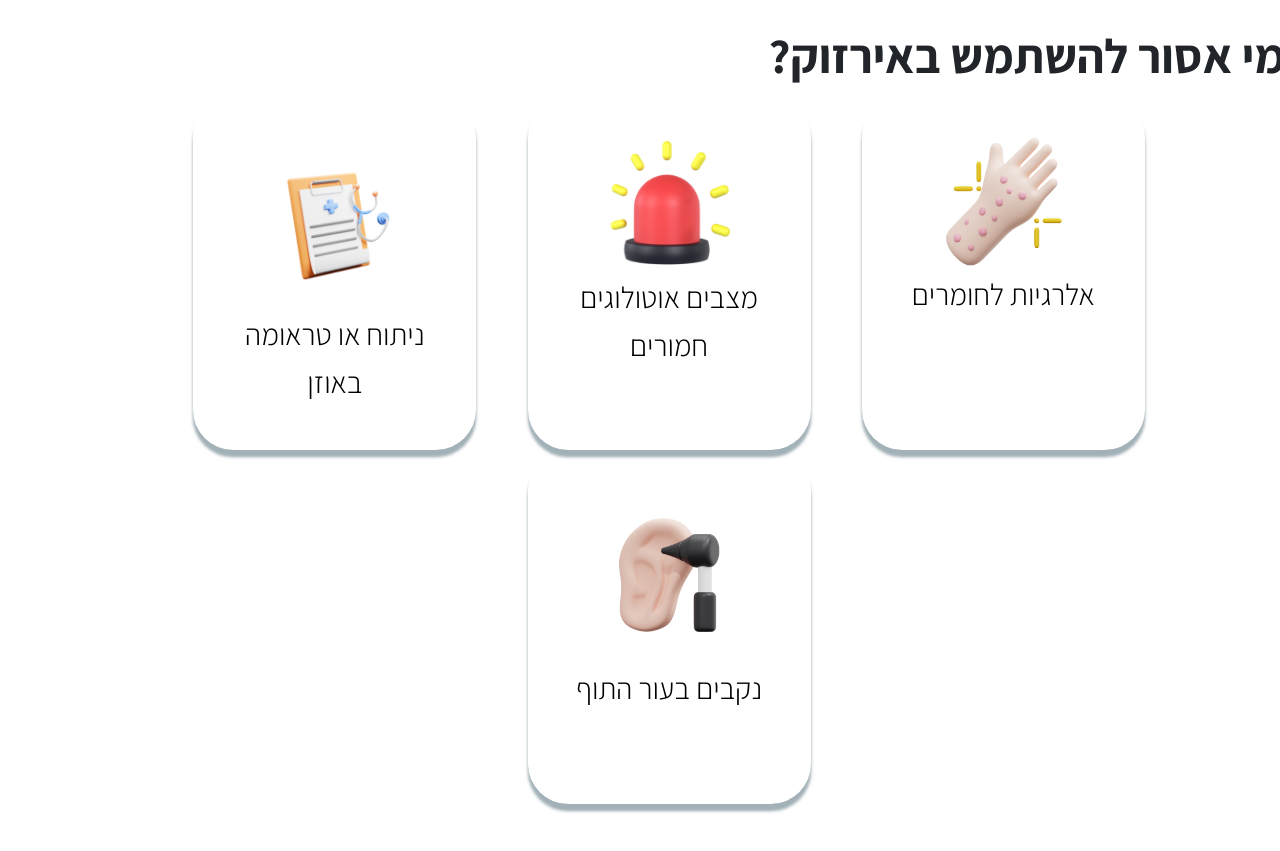
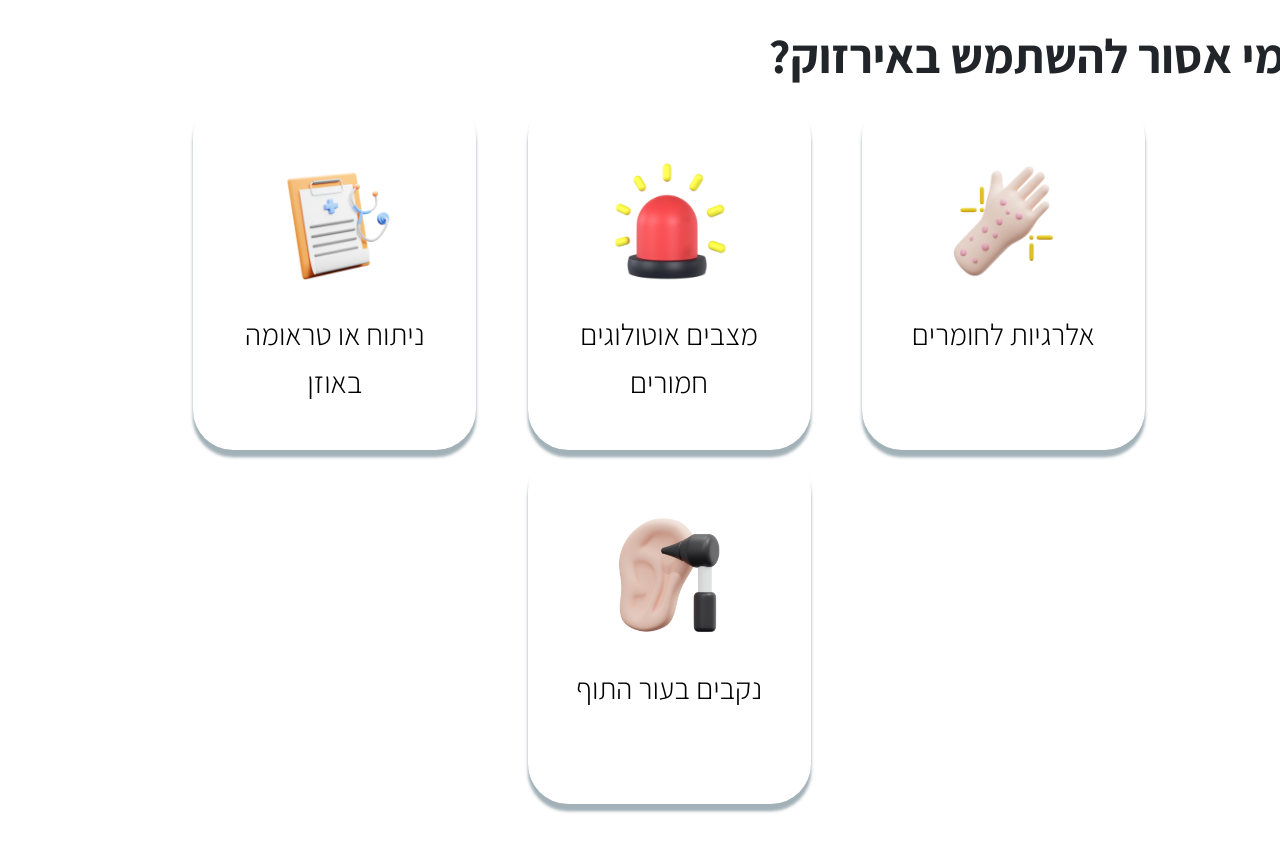
Before and after one commit to liorbentsvi/eardoc13june, a website: page Homepage.html in a window 1280 px wide. Shown: the part 2420-3271 px from the top of the page. Drawn offline with Linux system fonts and the light colour scheme.

Commit message:
Update styles.css

```diff
--- a/styles/styles.css
+++ b/styles/styles.css
@@ -696,14 +696,14 @@ p{
   }
 
   .allergies-icon{
-        height: 49%;
-    padding: 1%;
+height: 63%;
+    padding: 15%;
 }
 
 
 .emergency-icon{
-       height: 50%;
-    padding: 1%;
+    height: 63%;
+    padding: 12%;
 }
 
 
```
